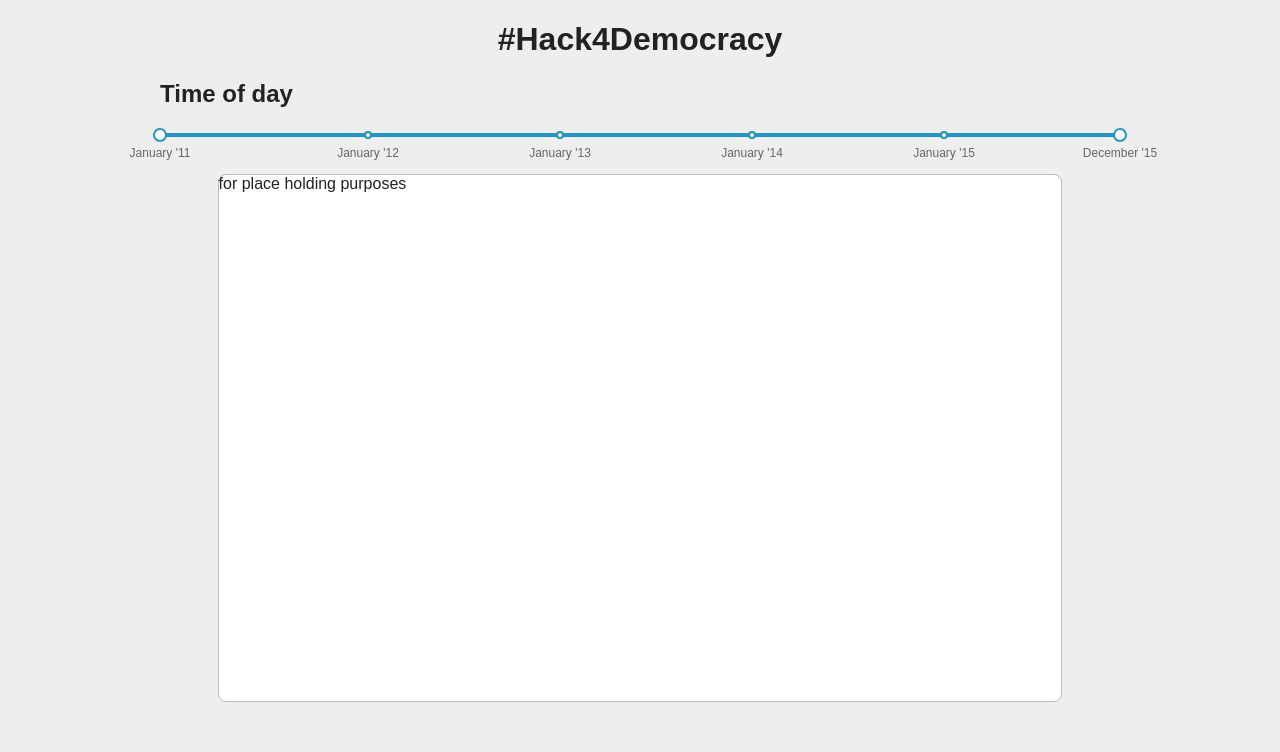
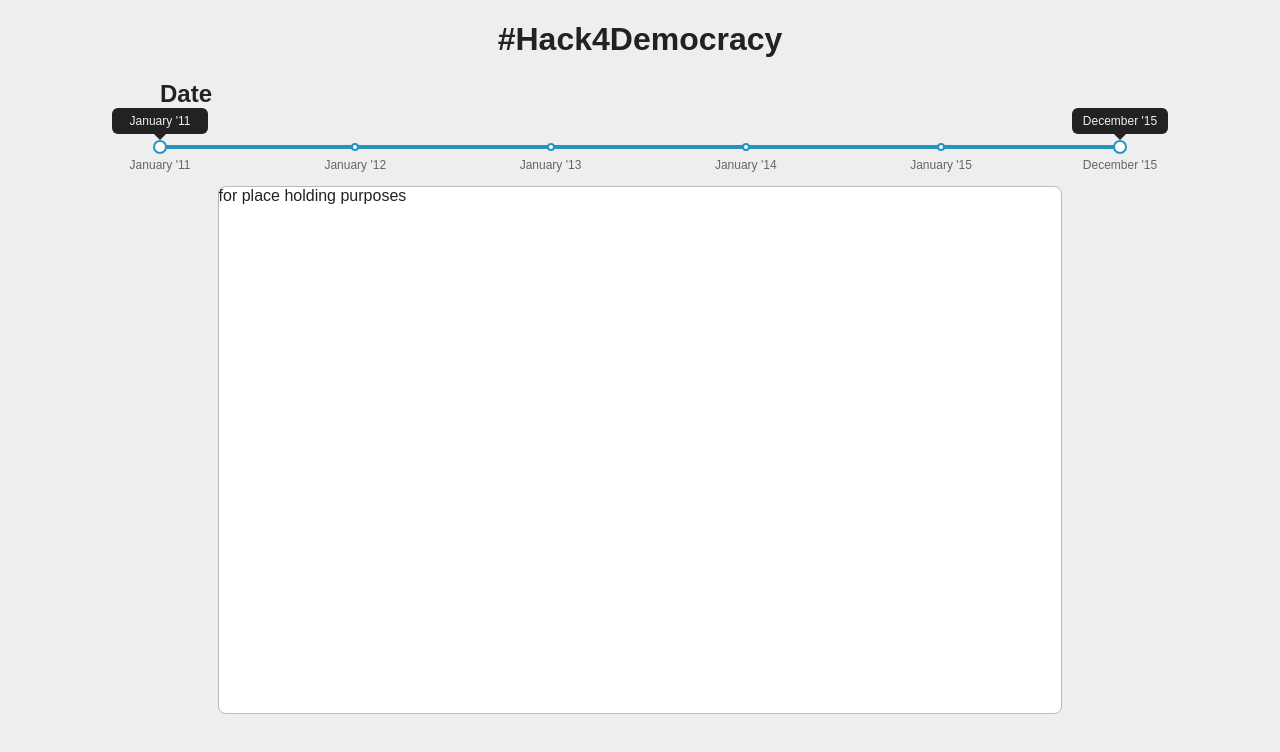
Before and after one commit to bendemers/DataDebunkers, a React (Create React App) app in the folder frontend/: page / in a window 1280 px wide. Shown: the top 752 px of the page. Built offline with nearby package versions, Linux system fonts and the light colour scheme.

Commit message:
functional date slider

```diff
--- a/frontend/src/Date.js
+++ b/frontend/src/Date.js
@@ -1,5 +1,7 @@
 import React, {Component} from 'react';
 import {Range} from 'rc-slider';
+
+import Label from './Label.js'
 
 export default class DateSlider extends Component {
   constructor () {
@@ -7,7 +9,7 @@ export default class DateSlider extends Component {
 
     this.state = {
       start: 0,
-      end: 24,
+      end: 59,
     }
 
     this.setAll = this.setAll.bind(this);
@@ -17,22 +19,22 @@ export default class DateSlider extends Component {
   setAll () {
     this.setState({
       start: 0,
-      end: 24
+      end: 59
     })
-    const handles = document.querySelectorAll('#time .rc-slider-handle');
+    const handles = document.querySelectorAll('#date .rc-slider-handle');
     handles[0].style.left = '0%';
     handles[1].style.left = '100%';
-    const track = document.querySelector('#time .rc-slider-track');
+    const track = document.querySelector('#date .rc-slider-track');
     track.style.left = '0%'
     track.style.width = '100%'
   }
 
   getPositions () {
-    const handles = document.querySelectorAll('#time .rc-slider-handle');
+    const handles = document.querySelectorAll('#date .rc-slider-handle');
     const place1str = handles[0].style.left.slice(0, -1)
-    const place1 = 24 * Number(place1str) / 100;
+    const place1 = Math.round(59 * Number(place1str) / 100);
     const place2str = handles[1].style.left.slice(0, -1)
-    const place2 = 24 * Number(place2str) / 100;
+    const place2 = Math.round(59 * Number(place2str) / 100);
     if (place1 < place2) {
       this.setState({
         start: place1,
@@ -48,22 +50,27 @@ export default class DateSlider extends Component {
 
   render () {
     return (
-      <div id='time' className='slider'>
-        <h2>Time of day</h2>
+      <div id='date' className='slider'>
+        <h2>Date</h2>
         <div className='interact'>
+          <div className='place-labels'>
+            <Label number={this.state.start}/>
+            <Label number={this.state.end}/>
+          </div>
           <Range
-            defaultValue={[0,60]}
+            defaultValue={[0,59]}
             marks={{
               0: 'January \'11',
-              13: 'January \'12',
-              25: 'January \'13',
-              37: 'January \'14',
-              49: 'January \'15',
-              60: 'December \'15'
+              12: 'January \'12',
+              24: 'January \'13',
+              36: 'January \'14',
+              48: 'January \'15',
+              59: 'December \'15'
             }}
             min={0}
-            max={60}
+            max={59}
             step={1}
+            onChange={this.getPositions}
             onAfterChange={this.getPositions}
             />
             {/*<button onClick={this.setAll}>All Times</button>*/}
--- /dev/null
+++ b/frontend/src/Label.js
@@ -0,0 +1,17 @@
+import React from 'react'
+
+const months = ['January', 'February', 'March', 'April', 'May', 'June', 'July', 'August', 'September', 'October', 'November', 'December']
+
+export default (props) => {
+  console.log(props.number)
+  let currMonth = months[props.number % 12];
+  let currYear = Math.floor(props.number/12) + 11;
+  return (
+    <div className='label' style={{left: `${100*props.number/59}%`}}>
+      <span>{currMonth} '{currYear}</span>
+      <svg width="100%" height="100%" viewBox="0 0 16 8" style={{fillRule:'evenodd', clipRule:'evenodd', strokeLinejoin:'round', strokeMiterlimit:'1.41421'}}>
+        <path d="M8,8l-8,-8l16,0l-8,8Z" style={{fill:'#222'}}/>
+      </svg>
+    </div>
+  )
+}
--- a/frontend/src/style/style.css
+++ b/frontend/src/style/style.css
@@ -24,10 +24,11 @@ button {
 .interact {
   display: flex;
   justify-content: space-between;
+  position: relative;
 }
 
-.interact button {
-  margin-top: -1em;
+#date h2 {
+  margin-bottom: 0;
 }
 
 .placeholder {
@@ -51,7 +52,7 @@ button {
     width: 100%;
     border-radius: 6px;
     box-sizing: border-box;
-    margin: 0 0 2em;
+    margin: 2em 0;
     -webkit-tap-highlight-color: rgba(0, 0, 0, 0);
 }
 
@@ -128,3 +129,32 @@ button {
 .rc-slider-dot-active {
     border-color: #2694BE;
 }
+
+.place-labels {
+  width: 100%;
+  position: absolute;
+}
+
+.label {
+  color: #eeeeee;
+  font-size: .75em;
+  width: 10%;
+  position: absolute;
+  text-align: center;
+  margin-left: -5%;
+}
+
+.label span {
+  background: #222222;
+  padding: .5em;
+  border-radius: .5em;
+  display: block;
+  width: 100%;
+}
+
+.label svg {
+  width: 1em;
+  height: .5em;
+  margin: auto;
+  display: block;
+}
```
Also changed, not shown: frontend/src/Race.js (added).
